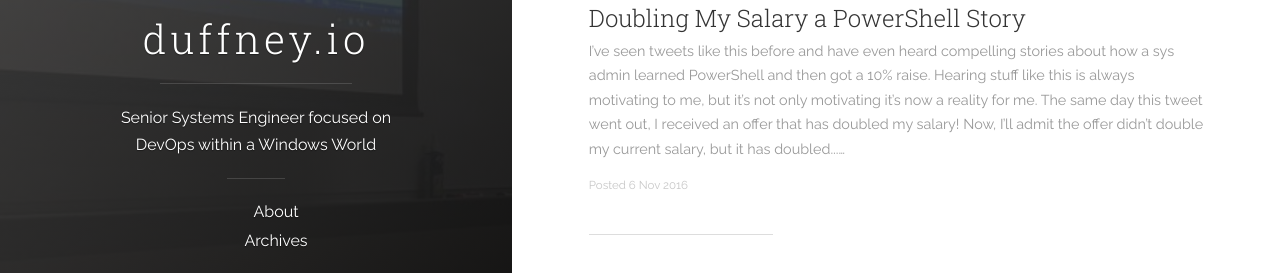
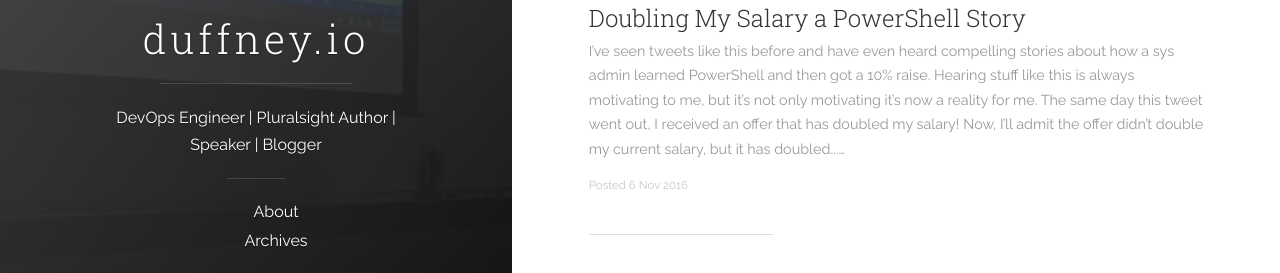
Before and after one commit to AzureDevOps3/duffney.github.io, a Jekyll site: the page built from index.html, in a window 1280 px wide. Shown: the part 339-612 px from the top of the page. Built offline with Jekyll 4.4.1, drawn with Linux system fonts in a browser that asks for light colours; nearby versions of some CDN libraries; the list of posts is cut into pages by our own code.

Commit message:
updated description

```diff
--- a/_config.yml
+++ b/_config.yml
@@ -1,6 +1,6 @@
 # Site settings
 title: duffney.io
-description: 'Senior Systems Engineer focused on DevOps within a Windows World'
+description: 'DevOps Engineer | Pluralsight Author | Speaker | Blogger'
 url: 'http://duffney.io'
 #enforce_ssl: duffney.io
 baseurl: /
```
Also changed, not shown: _drafts/2017-01-29-AddingCredsToFunctions.md (line endings or trailing spaces).
